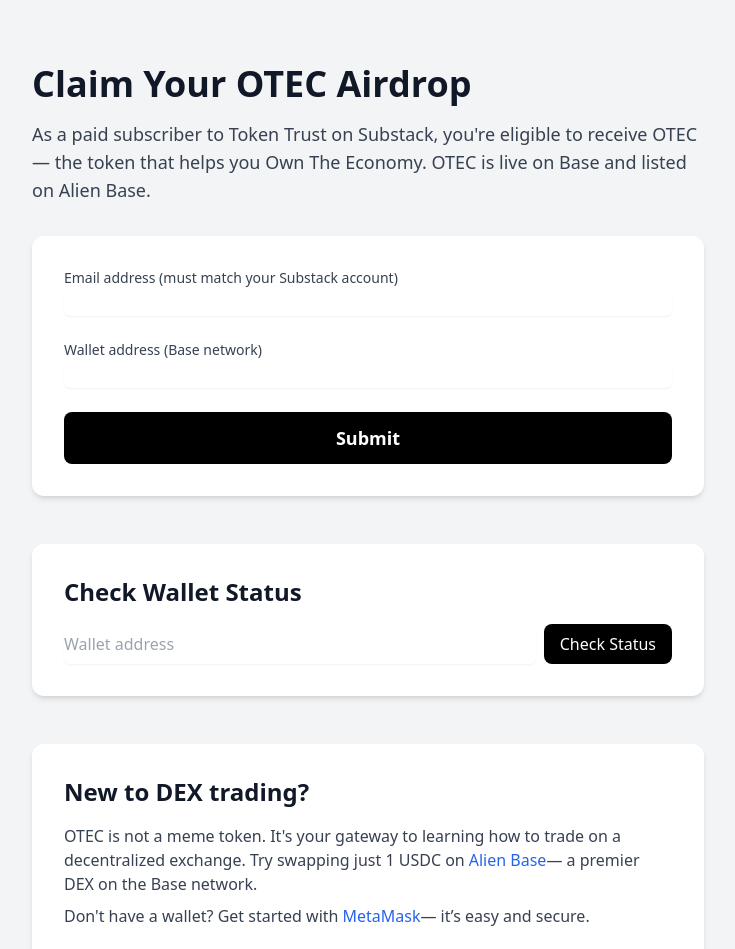
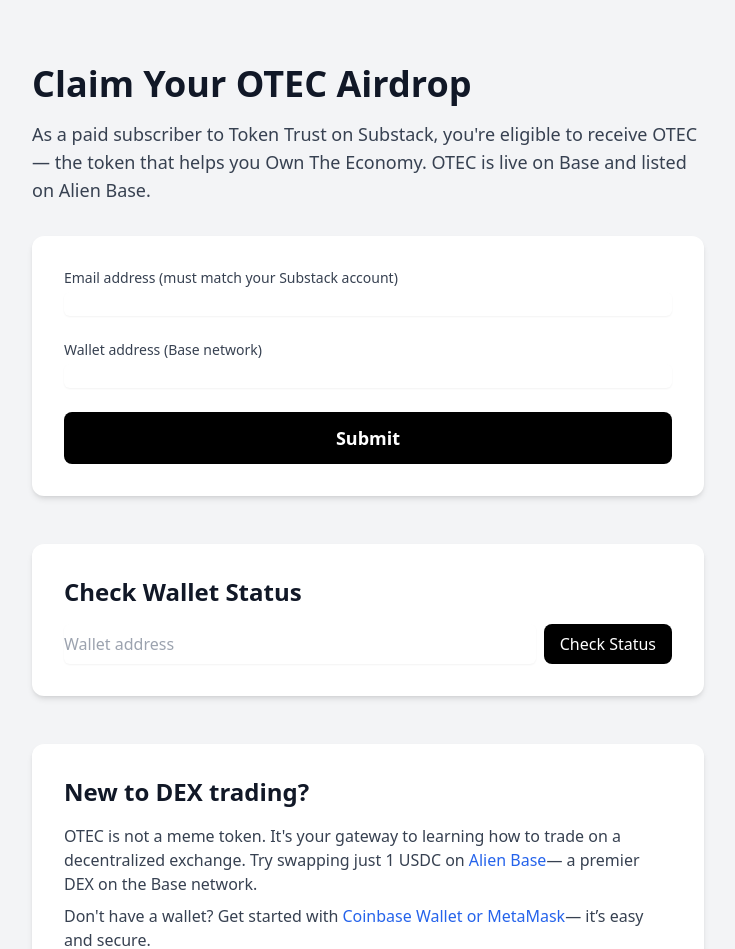
Before and after one commit to tokentrustadv/otec-airdrop, a Next.js app: page / in a window 1280 px wide. Shown: the top 949 px of the page, without its empty margins (272-1007 px from the left). Built offline with nearby package versions, Linux system fonts and the light colour scheme.

Commit message:
Update index.js

```diff
--- a/pages/index.js
+++ b/pages/index.js
@@ -115,7 +115,7 @@
               rel="noopener noreferrer"
               className="ml-1 text-blue-600 hover:underline"
             >
-              MetaMask
+              Coinbase Wallet or MetaMask
             </a>
             — it’s easy and secure.
           </p>
```
